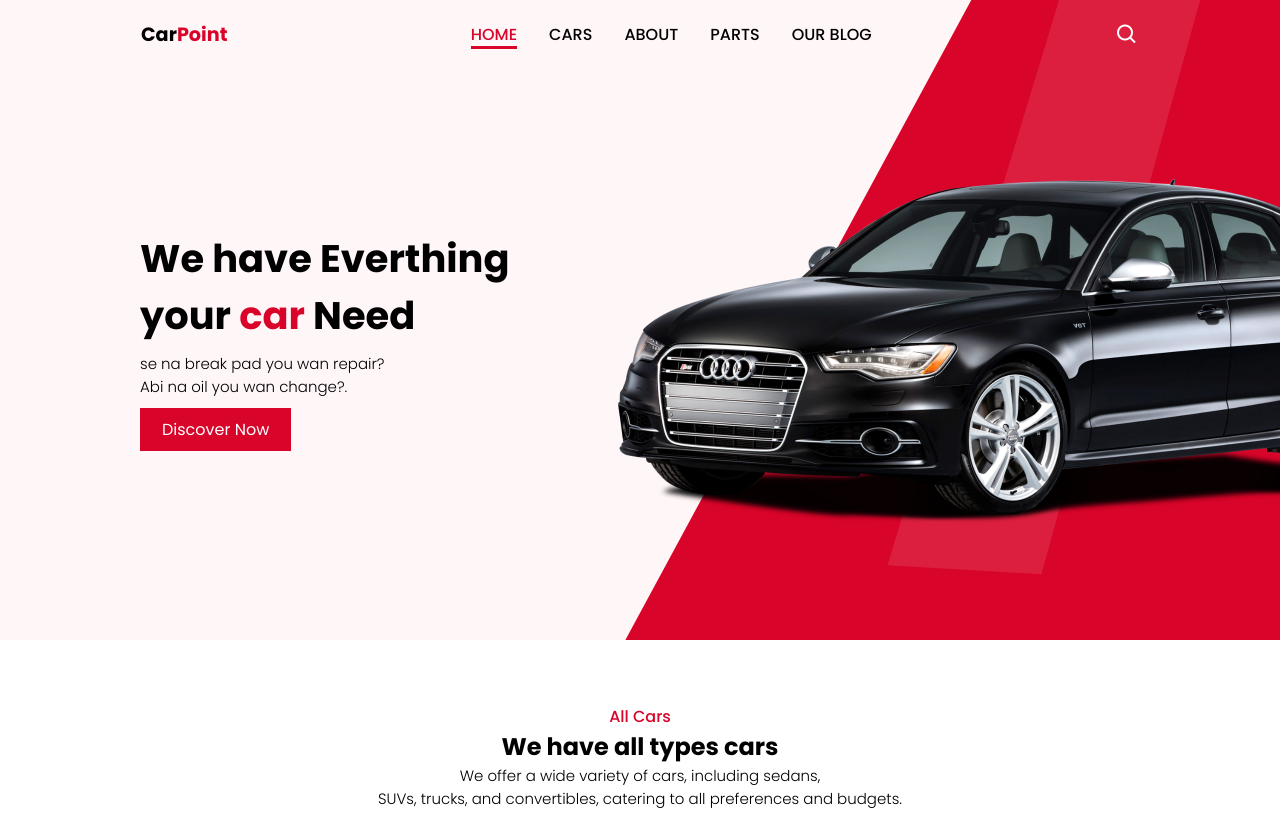
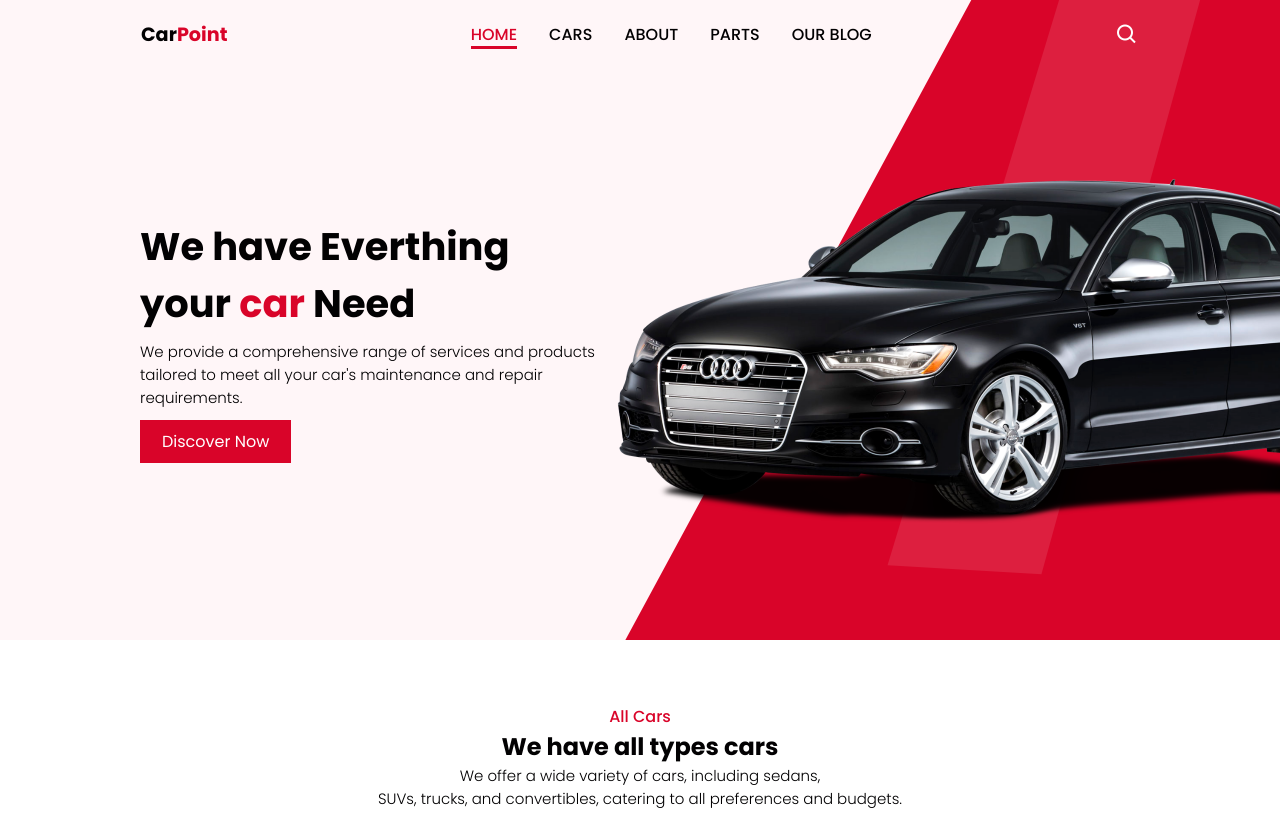
Before and after one commit to Olorunfemi100/Car-Website-CSC293, a plain HTML site: page index.html in a window 1280 px wide. Shown: the top 813 px of the page. Drawn offline with nearby package versions, Linux system fonts and the light colour scheme.

Commit message:
done with the website

```diff
--- a/index.html
+++ b/index.html
@@ -40,8 +40,7 @@
         <section class="home" id="home">
             <div class="home-text">
                 <h1>We have Everthing <br> your <span>car</span> Need</h1>
-                <p>se na break pad you wan repair?<br>Abi na oil you wan
-                    change?.</p>
+                <p>We provide a comprehensive range of services and products <br>tailored to meet all your car's maintenance and repair <br>requirements.</p>
                 <a href="#" class="btn">Discover Now</a>
             </div>
         </section>
```
